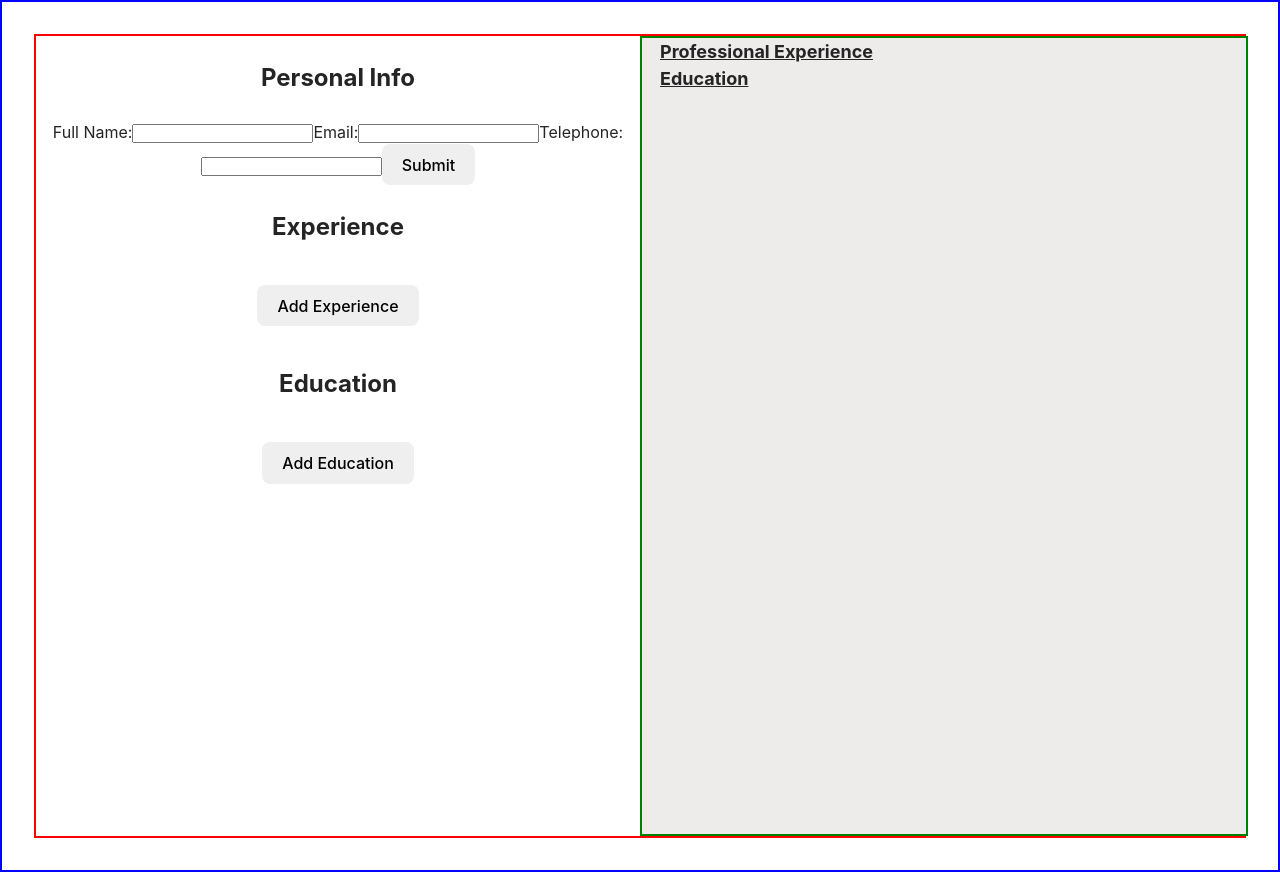
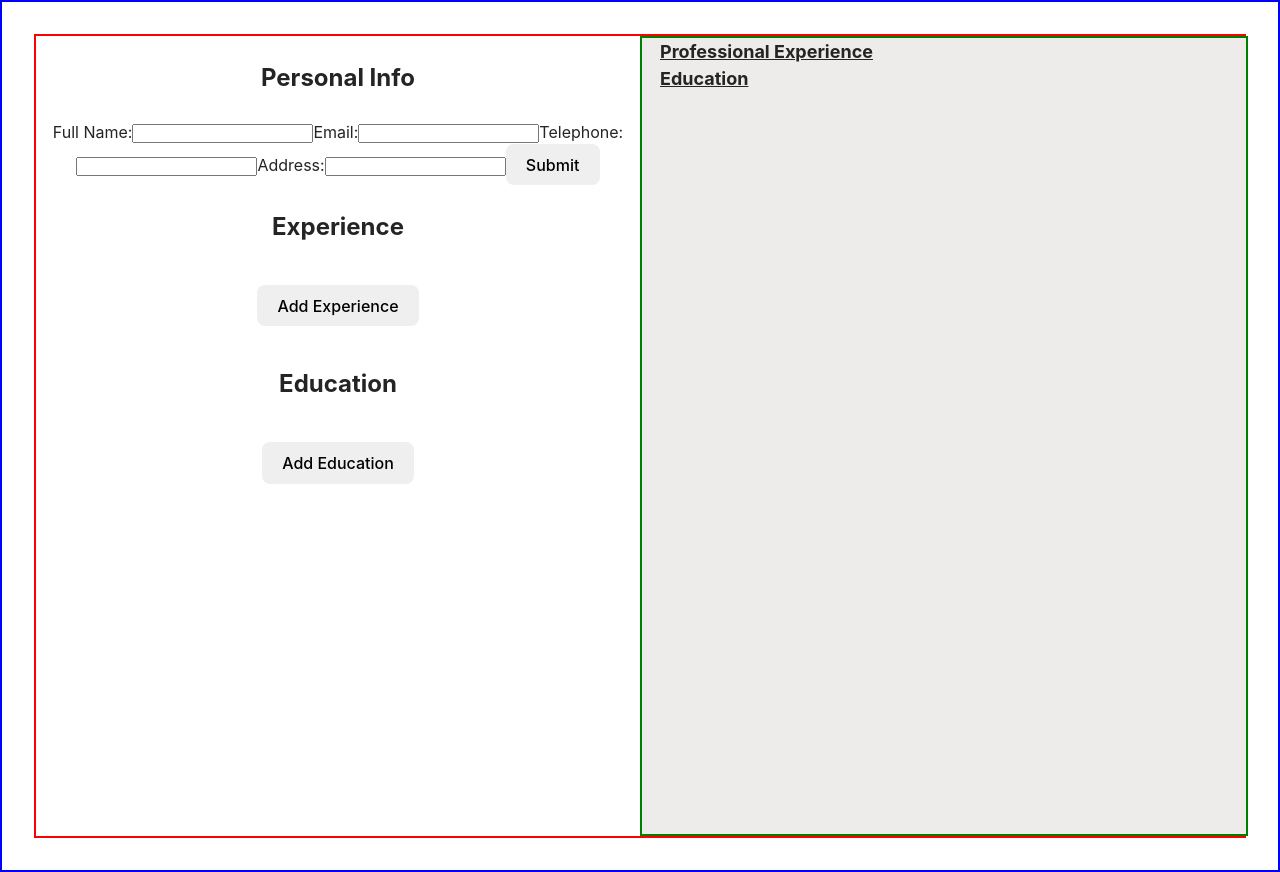
Before and after one commit to jandrews66/cv-app, a React (Vite) app: page / in a window 1280 px wide. Both pictures are taken after a click on the button "Add Info". Built offline with nearby package versions, Linux system fonts and the light colour scheme.

Commit message:
Add an address property to the user object state and a corresponding form field to the user form. Render address in the header section.

```diff
--- a/src/App.jsx
+++ b/src/App.jsx
@@ -12,6 +12,7 @@ function App() {
     fullName: "",
     email: "",
     telephone: "",
+    address: "",
     isSubmitted: false,
   })
 
@@ -86,7 +87,7 @@ function App() {
         {!!user.isSubmitted && (
           <div className="header">
             <h1>{user.fullName}</h1>
-            <p>{user.email} {user.telephone}</p>
+            <p><span>{user.email}</span><span>{user.telephone}</span><span>{user.address}</span></p>
           </div>
           )}
           <h2>Professional Experience</h2>
--- a/src/Info.jsx
+++ b/src/Info.jsx
@@ -76,6 +76,16 @@ export default function InfoForm({ user, setUser }) {
 
                         />
                     </label>
+                    <label>
+                        Address:
+                        <input
+                            name="address"
+                            type="text"
+                            value={user.address}
+                            onChange={handleChange}
+
+                        />
+                    </label>
                     <button>Submit</button>
                 </form>
             }
--- a/src/index.css
+++ b/src/index.css
@@ -31,6 +31,17 @@
   font-size: 0.75em;
 }
 
+.header{
+  display: flex;
+  flex-direction: column;
+  margin: 1em;
+}
+
+.header > p{
+  display: flex;
+  justify-content: center;
+  gap: 1em;
+}
 .inputSection > *{
   margin: 1em;
 }
```
